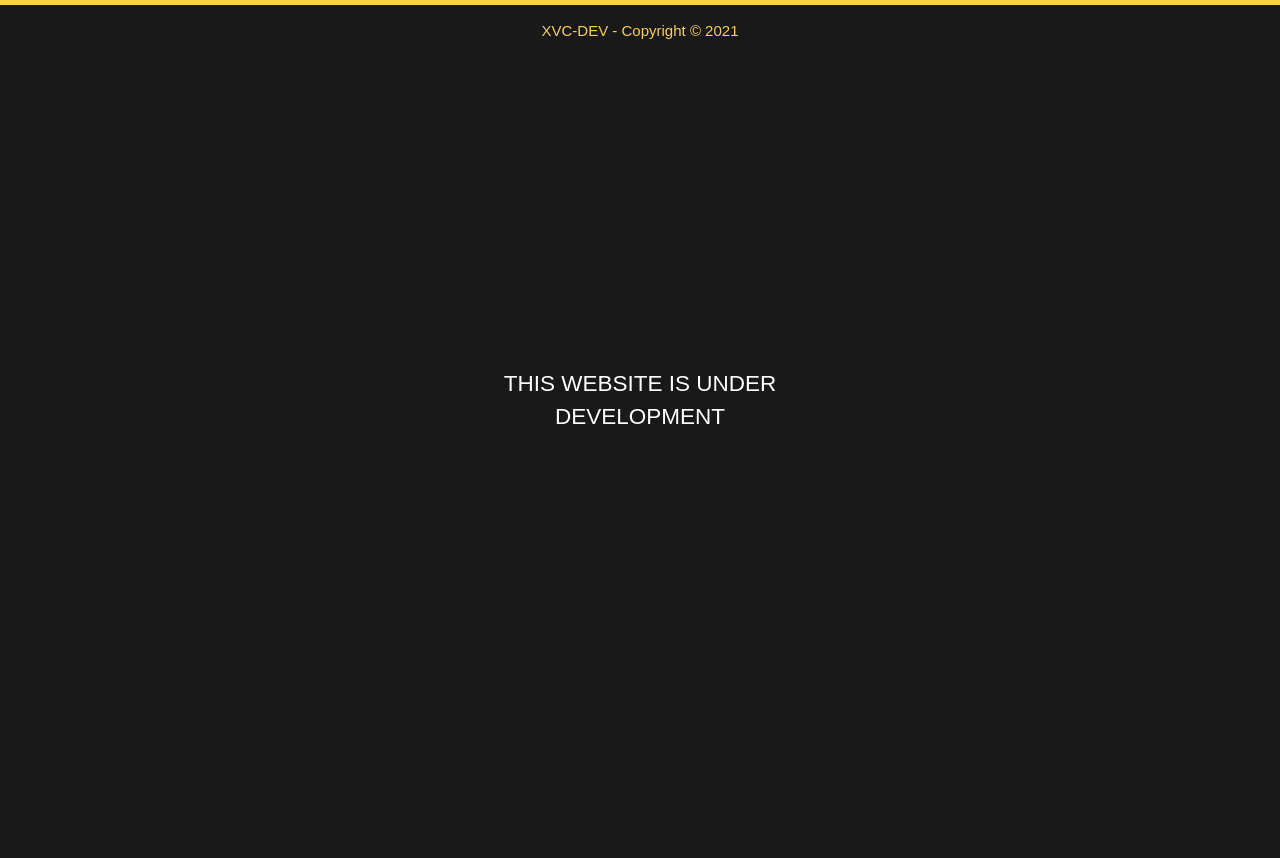
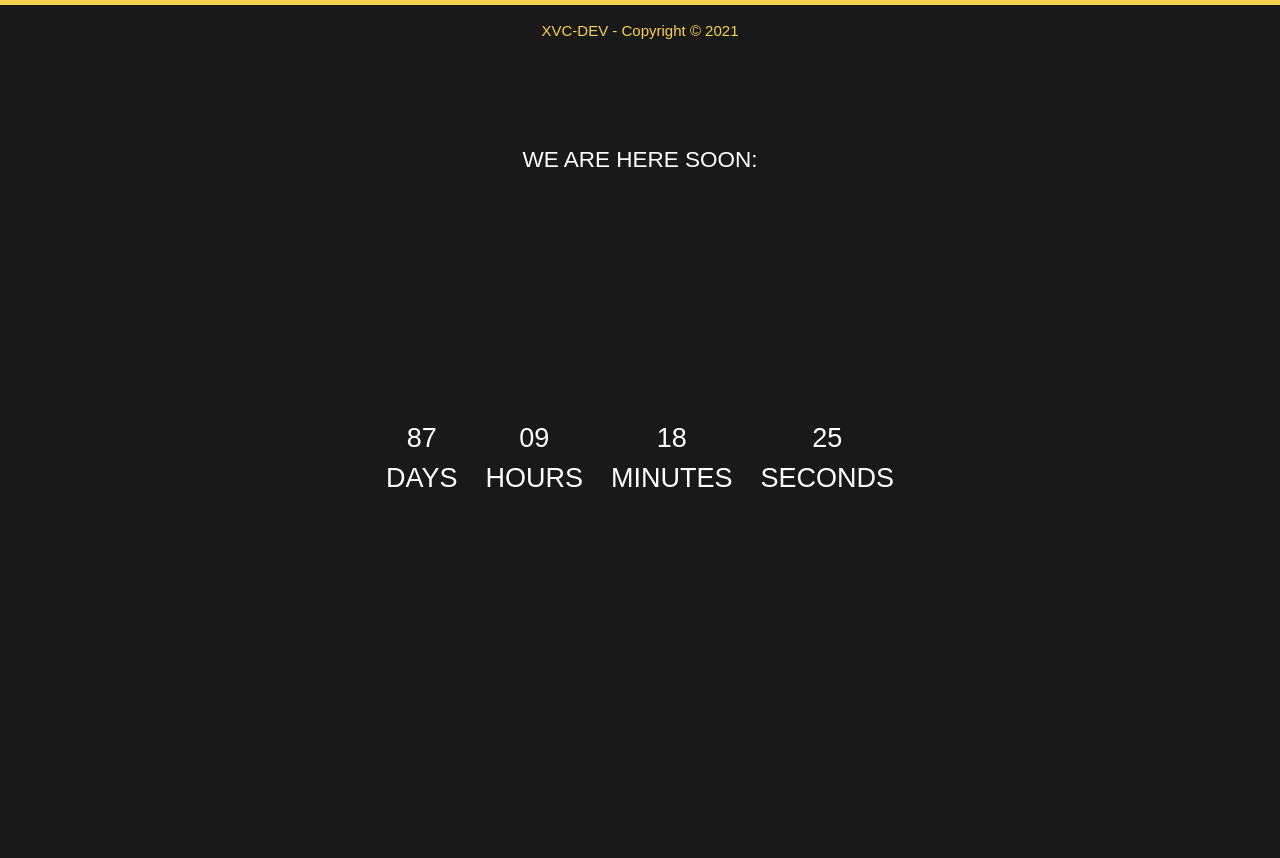
Before and after one commit to Fabznx/XVC-DEV, a PHP site: page / in a window 1280 px wide. Before the commit the page ends 424 px from the top, so only its background shows below. Run offline with PHP 8.4, Linux system fonts and the light colour scheme; some libraries are stand-ins or nearby versions.

Commit message:
under dev finished

```diff
--- /dev/null
+++ b/backend/countdown.js
@@ -0,0 +1,31 @@
+var comingdate = new Date("Aug 17, 2021 00:00:00");
+
+var d = document.getElementById("d");
+var h = document.getElementById("h");
+var m = document.getElementById("m");
+var s = document.getElementById("s");
+
+var x = setInterval(function() {
+    var now = new Date();
+    var des = comingdate.getTime() - now.getTime();
+    var days = Math.floor(des / (1000 * 60 * 60 * 24));
+    var hours = Math.floor(des % (1000 * 60 * 60 * 24) / (1000 * 60 * 60));
+    var mins = Math.floor(des % (1000 * 60 * 60) / (1000 * 60));
+    var secs = Math.floor(des % (1000 * 60) / 1000);
+
+    d.innerHTML = getTrueNumber(days);
+    h.innerHTML = getTrueNumber(hours);
+    m.innerHTML = getTrueNumber(mins);
+    s.innerHTML = getTrueNumber(secs);
+
+    if (des <= 0) clearInterval(x);
+    if (des <= 0) {
+        window.location = "login.html"
+    }
+
+}, 1000);
+
+function getTrueNumber(x) {
+    if (x < 10) return "0" + x;
+    else return x;
+}
--- a/css/development.css
+++ b/css/development.css
@@ -1,3 +1,7 @@
+* {
+    font-family: "Montserrat", sans-serif;
+}
+
 body {
     font: 15px/1.5 Arial, Helvetica, sans-serif;
     padding: 0;
@@ -5,11 +9,46 @@ body {
     background: #191919;
 }
 
-.information {
-    width: 300px;
-    padding: 40px;
+.page {
+    color: white;
+    display: flex;
+    flex-wrap: wrap;
+}
+
+.col {
+    flex: 1;
+    height: 100vh;
+    position: relative;
+}
+
+.time {
+    color: white;
+    text-transform: uppercase;
+    width: 90%;
+    display: flex;
+    justify-content: center;
+}
+
+.middle {
     position: absolute;
     top: 50%;
+    left: 50%;
+    transform: translate(-50%, -50%);
+    text-align: center;
+    font-size: 180%;
+}
+
+.time span {
+    padding: 0 14px;
+}
+
+time span div {
+    font-size: 80px;
+}
+
+.information {
+    position: absolute;
+    top: 20%;
     left: 50%;
     transform: translate(-50%, -50%);
     text-align: center;
@@ -22,10 +61,16 @@ body {
     float: center;
 }
 
+@media screen and (max-width: 900px) {
+    .col {
+        flex: 100%;
+    }
+}
 
-/*Footer*/
 
-footer {
+/*Header*/
+
+header {
     color: #F7D14F;
     text-align: center;
     border-top: #F7D14F 5px solid;
--- a/index.html
+++ b/index.html
@@ -3,20 +3,46 @@
 
 <head>
     <meta charset="UTF-8">
-    <meta name="viewport" content="width=device-width">
+    <meta name="viewport" content="width=device-width, initial-scale=1">
     <title>XVC-DEV | MAINTAINCE</title>
     <link rel="stylesheet" href="./css/development.css">
+    <script src="https://kit.fontawesome.com/0684f9cef2.js" crossorigin="anonymous"></script>
+    <link rel="icon" href="./img/favicon.ico">
 </head>
 
 <body>
+
+    <header>
+        <p>XVC-DEV - Copyright &copy; 2021</p>
+    </header>
+
+    <div class="page">
+        <div class="countdown-col col">
+            <div class="time middle">
+                <span>
+                    <div id="d">11</div>
+                    Days
+                </span>
+                <span>
+                    <div id="h">05</div>
+                    Hours
+                </span>
+                <span>
+                    <div id="m">32</div>
+                    Minutes
+                </span>
+                <span>
+                    <div id="s">50</div>
+                    Seconds
+                </span>
+            </div>
+        </div>
+    </div>
+
+    <script src="./backend/countdown.js"></script>
     <section class="information">
-        <h1>This website is under development</h1>
+        <h1>We are here soon: </h1>
     </section>
-
-
-    <footer>
-        <p>XVC-DEV - Copyright &copy; 2021</p>
-    </footer>
 
 </body>
 
--- a/login.html
+++ b/login.html
@@ -6,6 +6,8 @@
     <meta name="viewport" content="width=device-width">
     <title>XVC-DEV | Login</title>
     <link rel="stylesheet" href="./css/login.css">
+    <script src="https://kit.fontawesome.com/0684f9cef2.js" crossorigin="anonymous"></script>
+    <link rel="icon" href="./img/favicon.ico">
 </head>
 
 <body>
--- a/register.html
+++ b/register.html
@@ -6,6 +6,8 @@
     <meta name="viewport" content="width=device-width">
     <title>XVC-DEV | Register</title>
     <link rel="stylesheet" href="./css/login.css">
+    <script src="https://kit.fontawesome.com/0684f9cef2.js" crossorigin="anonymous"></script>
+    <link rel="icon" href="./img/favicon.ico">
 </head>
 
 <body>
```
